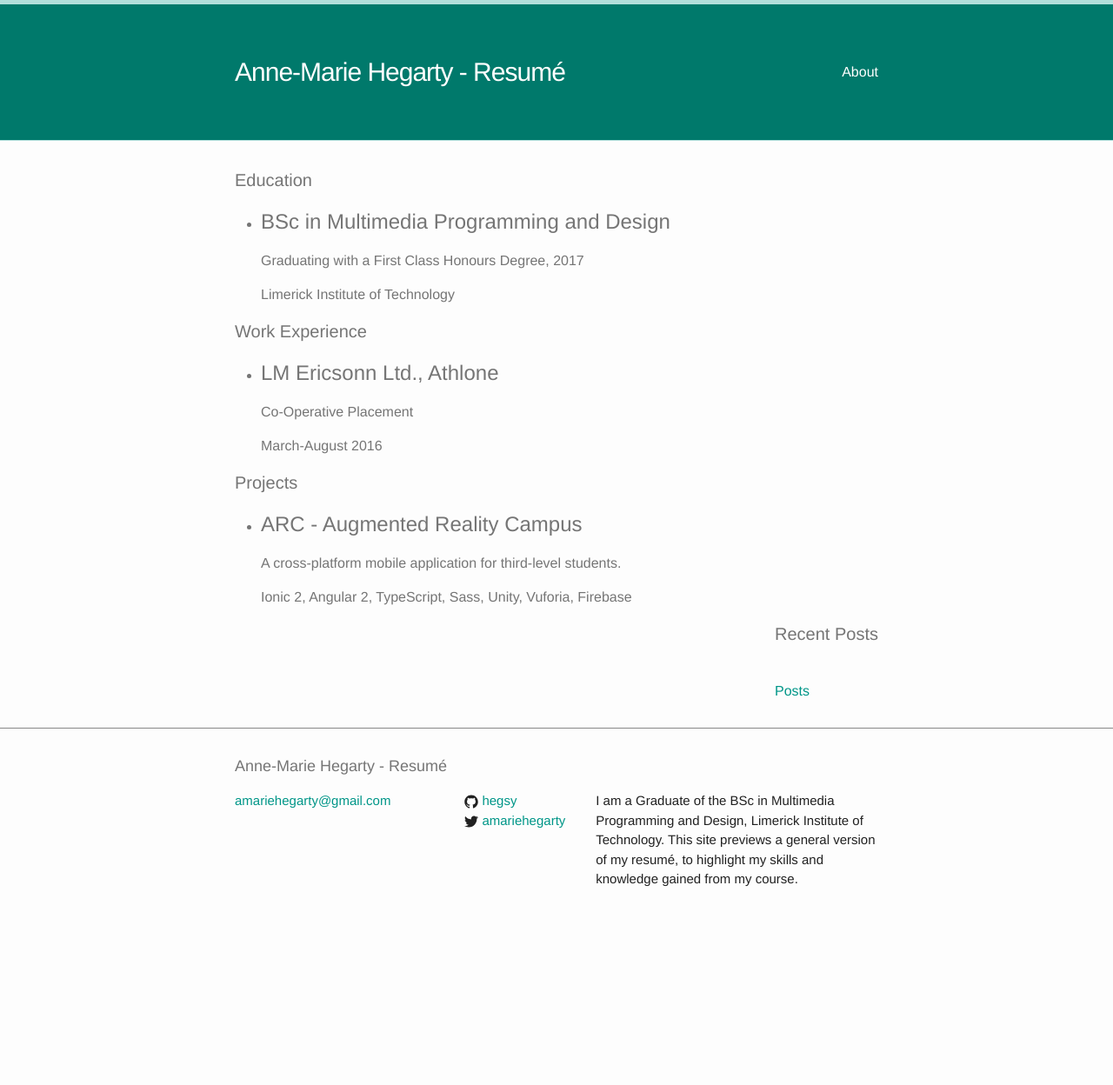
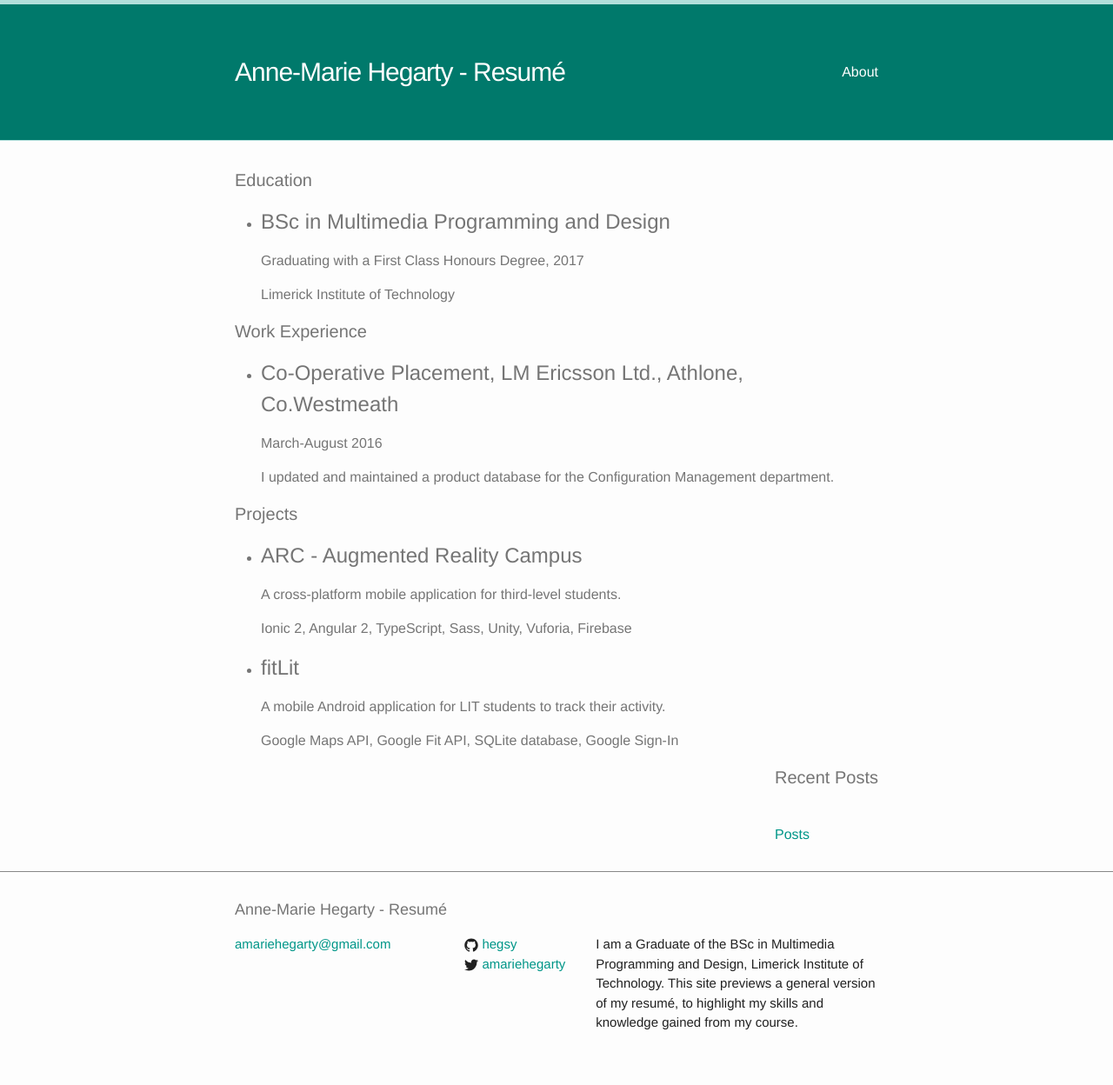
Before and after one commit to hegsy/hegsy.github.io, a Jekyll site: the page built from index.html, in a window 1280 px wide. Shown: the whole page at 87% size. Built offline with Jekyll 4.4.1, drawn with Linux system fonts in a browser that asks for light colours; before the commit the page ends 1083 px from its top, so only the background shows below that.

Commit message:
Work ex and Project

```diff
--- a/index.html
+++ b/index.html
@@ -29,9 +29,9 @@ layout: default
 
       <ul>
         <li>
-          <h2>LM Ericsonn Ltd., Athlone</h2>
-          <p>Co-Operative Placement</p>
-          <span>March-August 2016</span>
+          <h2>Co-Operative Placement, LM Ericsson Ltd., Athlone, Co.Westmeath</h2>
+          <p>March-August 2016</p>
+          <span>I updated and maintained a product database for the Configuration Management department.</span>
         </li>
       </ul>
 
@@ -42,6 +42,14 @@ layout: default
         <h2>ARC - Augmented Reality Campus</h2>
         <p>A cross-platform mobile application for third-level students.</p>
         <span>Ionic 2, Angular 2, TypeScript, Sass, Unity, Vuforia, Firebase</span>
+      </li>
+    </ul>
+
+    <ul>
+      <li>
+        <h2>fitLit</h2>
+        <p>A mobile Android application for LIT students to track their activity.</p>
+        <span>Google Maps API, Google Fit API, SQLite database, Google Sign-In</span>
       </li>
     </ul>
 
```
